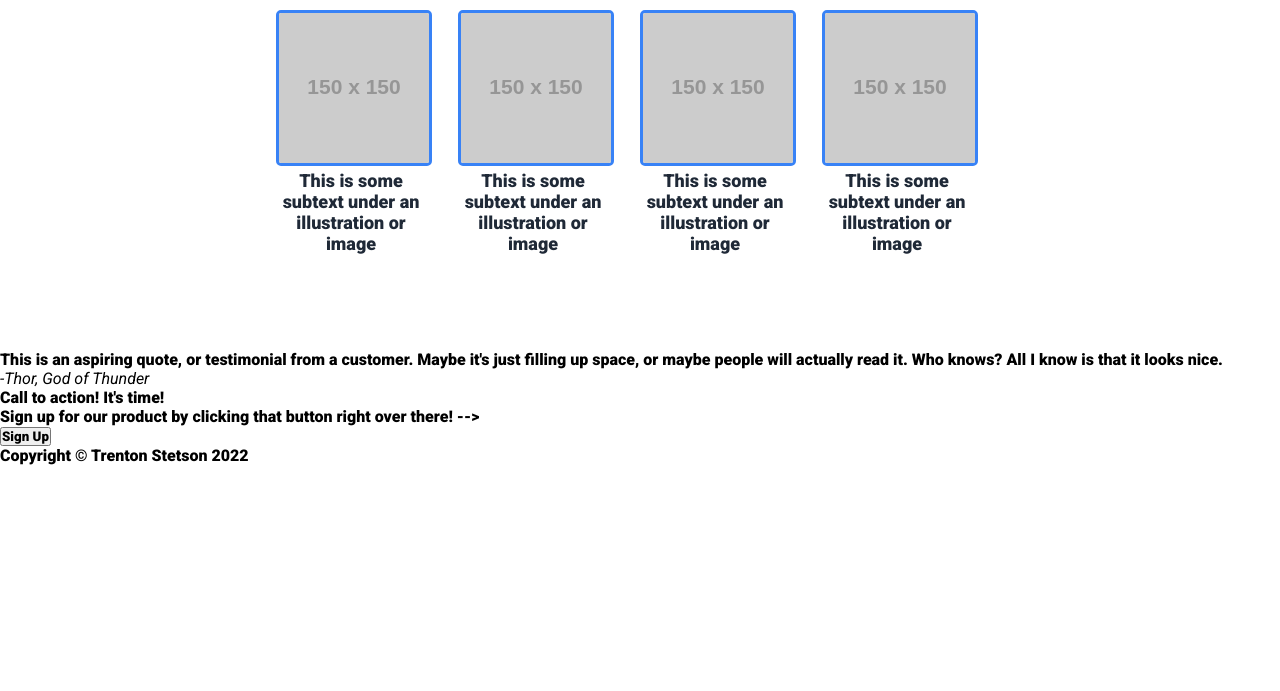
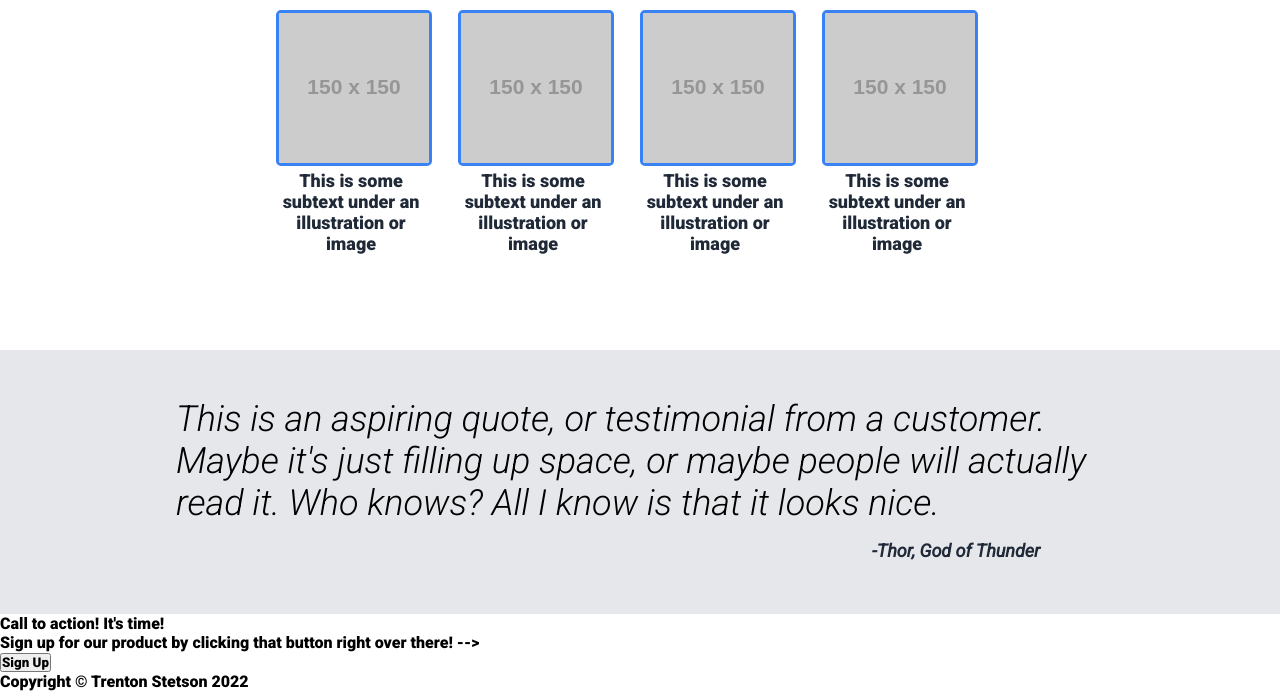
Before and after one commit to stetson912/odin-landing-page, a plain HTML site: page index.html in a window 1280 px wide. Shown: the part 461-1152 px from the top of the page. Before the commit the page ends 926 px from the top, so only its background shows below. Drawn offline with Linux system fonts and the light colour scheme; placeholder pictures from the web are drawn by us.

Commit message:
Add blockquote styles

```diff
--- a/index.html
+++ b/index.html
@@ -70,14 +70,14 @@
       </div>
     </section>
     <figure>
-      <blockquote>
+      <blockquote class="container">
         <p>
           This is an aspiring quote, or testimonial from a customer. Maybe it's
           just filling up space, or maybe people will actually read it. Who
           knows? All I know is that it looks nice.
         </p>
-      </blockquote>
-      <cite>-Thor, God of Thunder</cite>
+        <cite>-Thor, God of Thunder</cite>
+    </blockquote>
     </figure>
     <section class="call-to-action">
       <div class="cta-info">
--- a/styles.css
+++ b/styles.css
@@ -113,3 +113,20 @@
 }
 
 /* blockquote section */
+figure{
+    background-color: var(--fc-light);
+}
+
+blockquote{
+    font-size: var(--fs-md);
+    font-weight: lighter;
+    font-style:italic;
+    padding: 48px;
+    margin: 0 auto;
+}
+cite{
+    color: var(--bg-dk);
+    font-size: var(--fs-sm);
+    font-weight: 800;
+    margin-left: 75%;
+}
```
